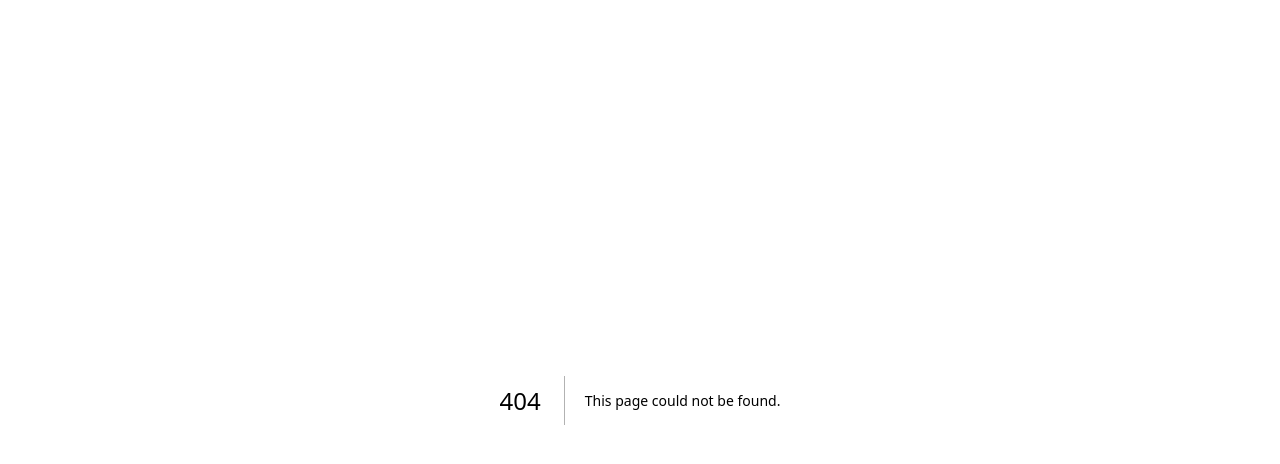
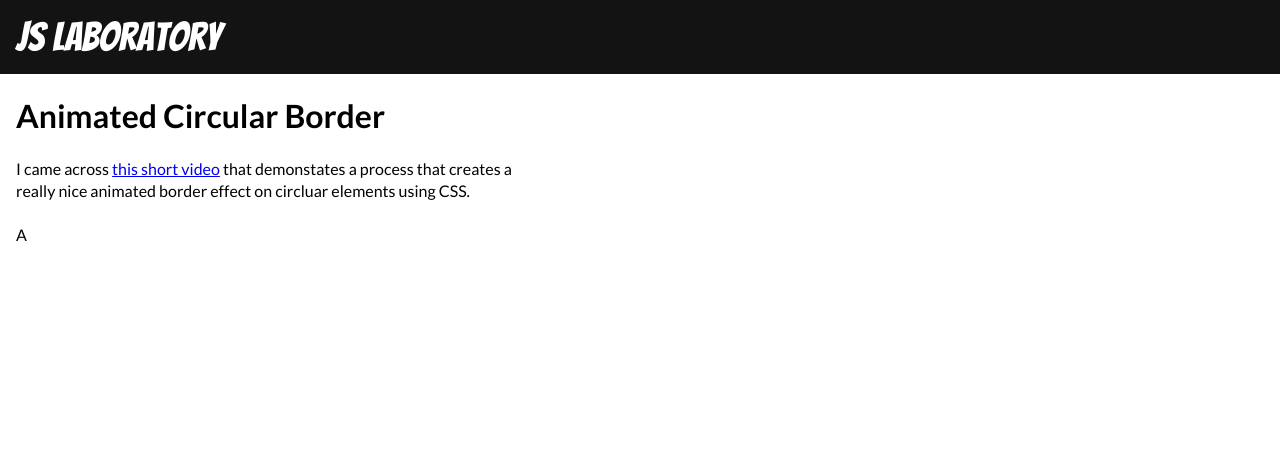
Before and after one commit to CrowsInTrenchCoat/isolations, a Next.js app: page /isolations/animated-circular-border in a window 1280 px wide. Before the commit this address had no page. Shown: the top 464 px of the page. Built offline with nearby package versions, Linux system fonts and the light colour scheme.

Commit message:
Less specif content selector.

```diff
--- /dev/null
+++ b/src/app/(mini)/animated-circular-border/code/animated-circular-border.scss
@@ -0,0 +1,37 @@
+@property --fill {
+  syntax: '<percentage>';
+  inherits: true;
+  initial-value: 0%;
+}
+.circular-icon {
+  --radius: 30px;
+  --border-width: 5px;
+  .fill-background {
+    transition: fill 500ms ease-in-out;
+  }
+  position: relative;
+  z-index: 2;
+  &:hover {
+    color: light-blue;
+    --fill: 100%;
+    .fill-background {
+      fill: var(--white);
+    }
+  }
+  &::after {
+    content: '';
+    display: block;
+    height: calc(var(--radius) + calc(var(--border-width) * 2));
+    width: calc(var(--radius) + calc(var(--border-width) * 2));
+    position: absolute;
+      inset: calc(var(--border-width) * -1);
+      z-index: -1;
+    content: "";
+    border-radius: 999999999rem;
+    background: conic-gradient(
+      rgba(0, 0, 0, 0.2) var(--fill),
+      transparent var(--fill)
+    );
+    transition: --fill 350ms ease-in-out;
+  }
+}
--- /dev/null
+++ b/src/app/(mini)/animated-circular-border/code/animated-circular-border.tsx
@@ -0,0 +1,11 @@
+import React, { ComponentPropsWithoutRef } from 'react'
+import './animated-circular-border.scss'
+
+export interface CircleProps extends ComponentPropsWithoutRef<'span'> {}
+
+export function Circle (props : CircleProps) {
+  const { children, className, ...atts } = props
+  return (
+    <span className={`${className} demo-circular-icon`} {...atts}>{children}</span>
+  )
+}
--- /dev/null
+++ b/src/app/(mini)/animated-circular-border/page-copy.mdx
@@ -0,0 +1,7 @@
+import { Circle } from './code/animated-circular-border'
+
+# Animated Circular Border
+
+I came across [this short video](https://youtube.com/shorts/BiYBJ9PIbrw) that demonstates a process that creates a really nice animated border effect on circluar elements using CSS.
+
+<Circle>A</Circle>
--- /dev/null
+++ b/src/app/(mini)/animated-circular-border/page.tsx
@@ -0,0 +1,17 @@
+import React from 'react'
+import Copy from './page-copy.mdx'
+import { Markdown } from '@/markdown'
+
+export const metadata = {
+  title: 'Animated Circular Border'
+}
+
+export default function Page () {
+  return (
+    <>
+      <Markdown>
+        <Copy />
+      </Markdown>
+    </>
+  )
+}
--- /dev/null
+++ b/src/app/(mini)/layout.tsx
@@ -0,0 +1,30 @@
+import type { Metadata } from 'next'
+import { Nameplate } from '@/app/nameplate'
+import '@/app/globals.scss'
+import '@/app/highlight.scss'
+import { Main } from '@/app/(mini)/main'
+
+export const metadata: Metadata = {
+  title: {
+    template: '%s | JavaScript Laboratory',
+    default: 'JavaScript Laboratory',
+  },
+  description: "",
+}
+
+type RootLayoutProps = Readonly<{ children: React.ReactNode }>
+
+export default function RootLayout (props : RootLayoutProps) {
+  const { children } = props
+
+  return (
+    <html lang="en">
+      <body>
+        <Nameplate />
+        <div id="structure">
+          <Main>{children}</Main>
+        </div>
+      </body>
+    </html>
+  )
+}
--- /dev/null
+++ b/src/app/(mini)/main.tsx
@@ -0,0 +1,14 @@
+import React, { ReactNode } from 'react'
+
+interface MainProps {
+  children: ReactNode
+}
+
+export function Main (props : MainProps) {
+  const { children } = props
+  return (
+    <main id="content">
+      {children}
+    </main>
+  )
+}
--- a/src/app/globals.scss
+++ b/src/app/globals.scss
@@ -94,6 +94,9 @@ abbr {
   from { opacity: 0; }
   to { opacity: 1; }
 }
+#content {
+  max-width: 60ch;
+}
 #stuffs {
   &[data-size="small"] {
     // Soon?
@@ -107,9 +110,6 @@ abbr {
     display: grid;
     grid-template-columns: 300px 1fr;
     gap: 2rem;
-    #content {
-      max-width: 60ch;
-    }
   }
 }
 #footer {
```
